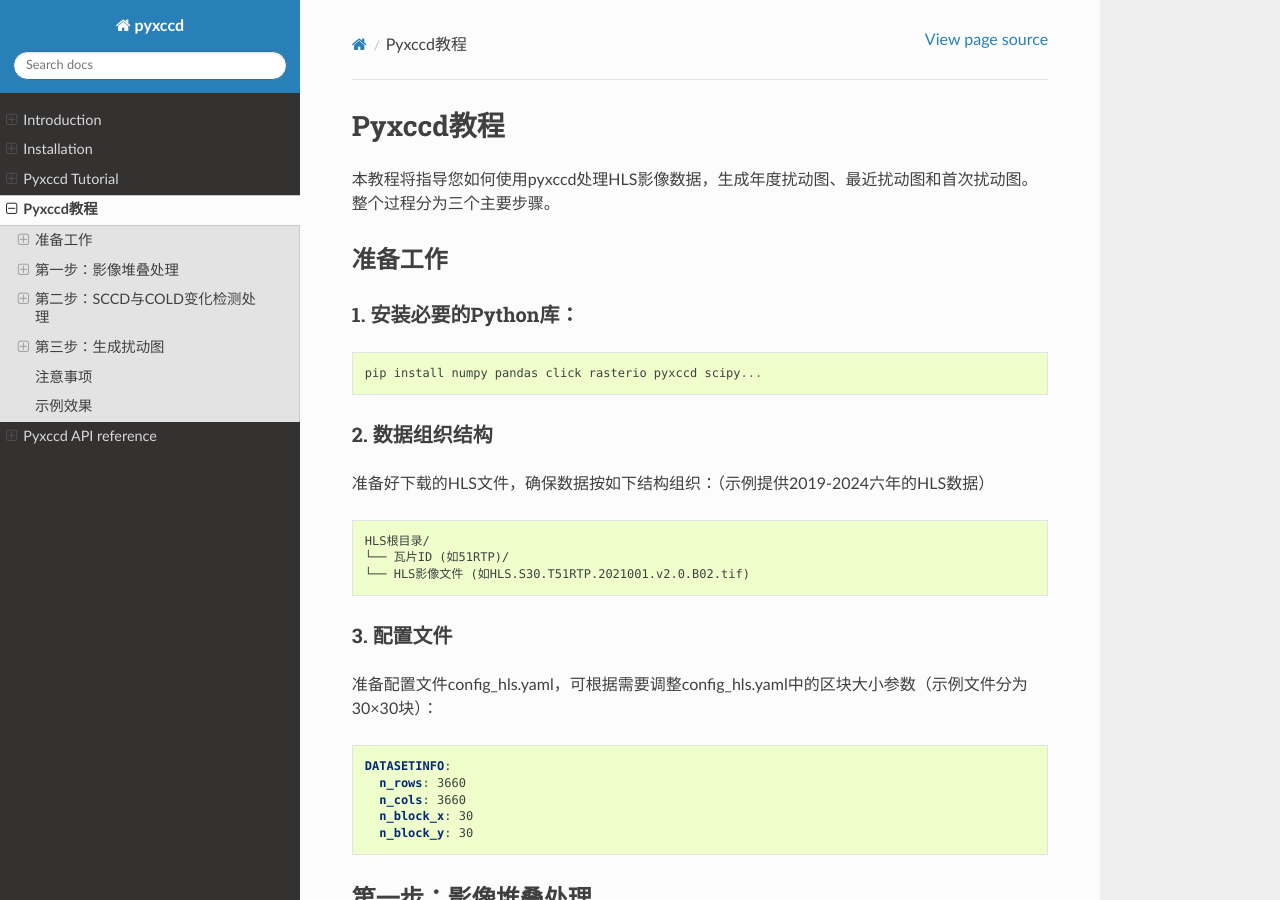
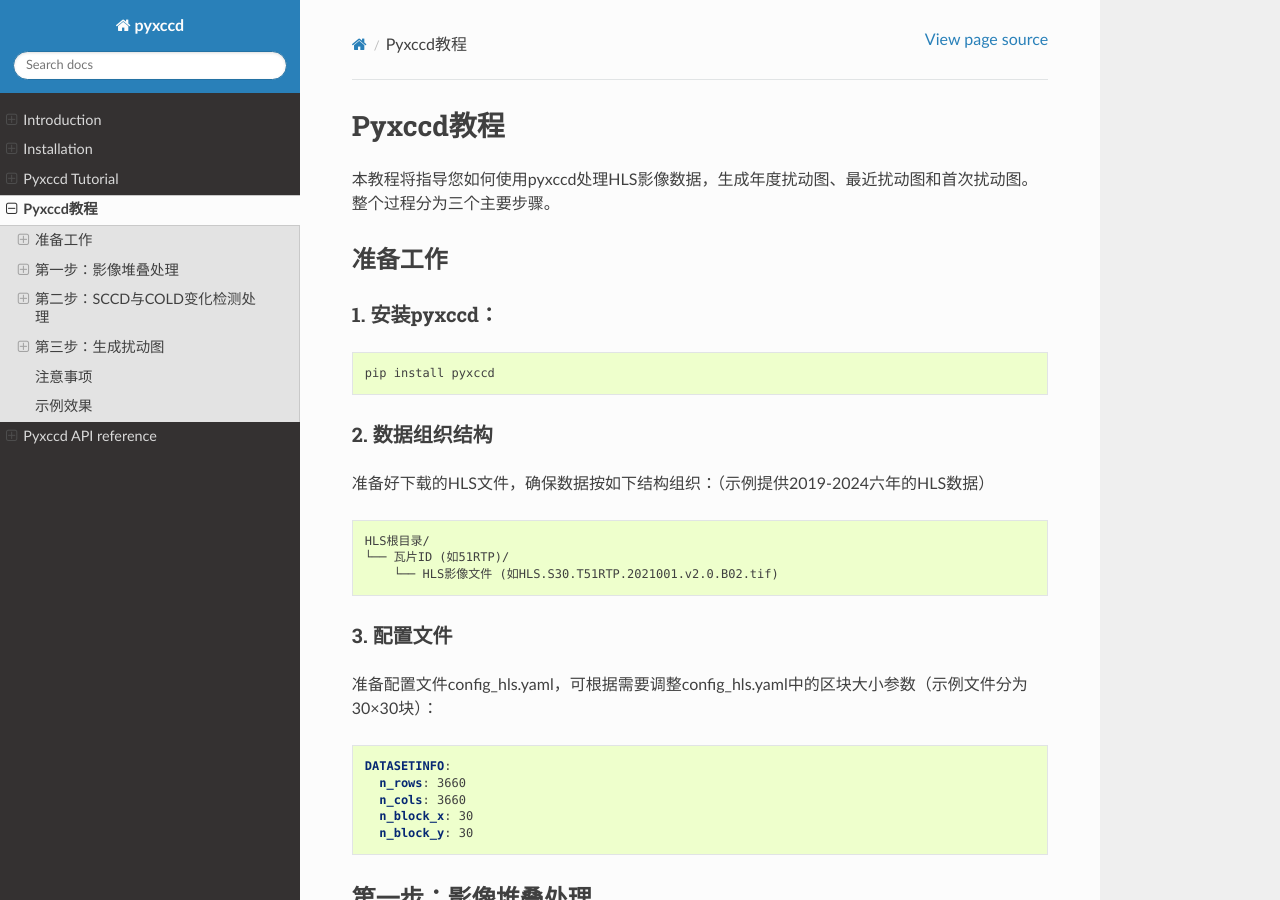
Before and after one commit to HuYingchu/hycxccd, a Sphinx documentation site: the page built from docs/source/pytutorialCh.rst, in a window 1280 px wide and 900 px high. Built offline with Sphinx 7.4.7 and the Read the Docs theme 3.1.0, drawn with Linux system fonts in a browser that asks for light colours.

Commit message:
中英版

```diff
--- a/docs/source/pytutorialCh.rst
+++ b/docs/source/pytutorialCh.rst
@@ -1,17 +1,17 @@
 Pyxccd教程
 ==========
 
-| 本教程将指导您如何使用pyxccd处理HLS影像数据，生成年度扰动图、最近扰动图和首次扰动图。整个过程分为三个主要步骤。
+本教程将指导您如何使用pyxccd处理HLS影像数据，生成年度扰动图、最近扰动图和首次扰动图。整个过程分为三个主要步骤。
 
 准备工作
 --------
 
-1. 安装必要的Python库：
-~~~~~~~~~~~~~~~~~~~~~~~
+1. 安装pyxccd：
+~~~~~~~~~~~~~~~
 
 ::
 
-   pip install numpy pandas click rasterio pyxccd scipy...
+   pip install pyxccd
 
 2. 数据组织结构
 ~~~~~~~~~~~~~~~
@@ -22,7 +22,7 @@ Pyxccd教程
 
    HLS根目录/
    └── 瓦片ID (如51RTP)/
-   └── HLS影像文件 (如HLS.S30.T51RTP.2021001.v2.0.B02.tif)
+       └── HLS影像文件 (如HLS.S30.T51RTP.2021001.v2.0.B02.tif)
 
 3. 配置文件
 ~~~~~~~~~~~
```
Also changed, not shown: docs/source/pytutorialEn.rst (+4 -4 lines), docs/source/pytutorialCH.ipynb, docs/source/pytutorialEn copy.ipynb (deleted), docs/source/pytutorialEn.ipynb.
